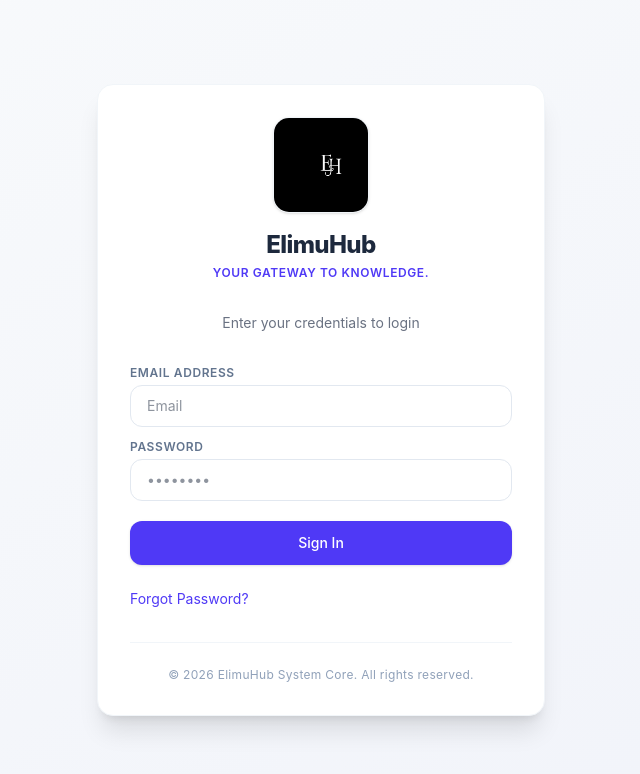
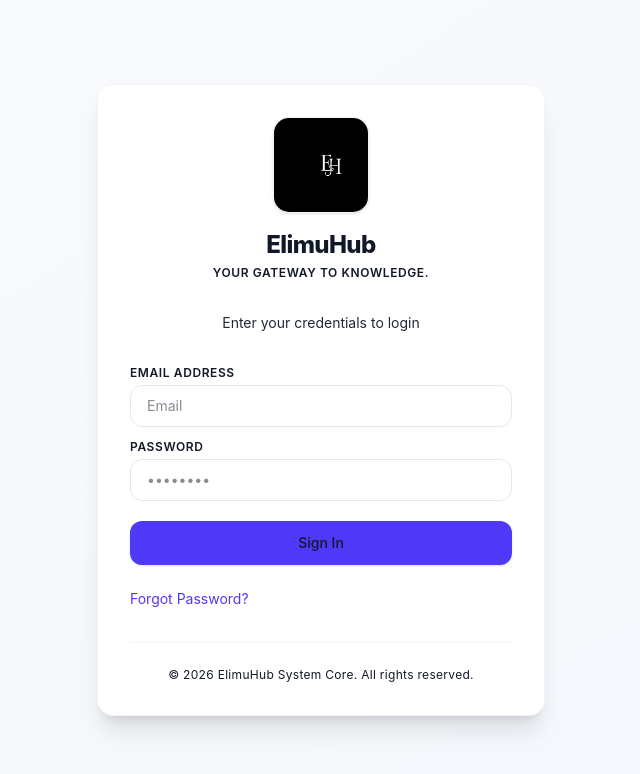
Before and after one commit to Zainabsaners/ElimuHub, a React (Vite) app in the folder frontend/: page /#/ in a window 1280 px wide. Shown: the top 774 px of the page, without its empty margins (319-959 px from the left). Built offline with nearby package versions, Linux system fonts and the light colour scheme; no server answers.

Commit message:
Fixed student portal components

```diff
--- a/frontend/src/components/Authentication/Login.jsx
+++ b/frontend/src/components/Authentication/Login.jsx
@@ -72,7 +72,7 @@ const Login = () => {
 
   return (
 
-    <div className="min-h-screen bg-gradient-to-br from-slate-50 to-indigo-50/40 flex items-center justify-center p-4">
+    <div className="min-h-screen bg-linear-to-br from-slate-50 to-indigo-50/40 flex items-center justify-center p-4">
       <div className="max-w-md w-full space-y-8 bg-white rounded-2xl shadow-xl p-8 border border-slate-100">
         {/* Header */}
         <div className="text-center">
@@ -88,7 +88,7 @@ const Login = () => {
 
           {authError && (
             <div className="bg-amber-50 border border-amber-200 text-amber-900 px-4 py-3 rounded-xl mt-4 flex items-center text-sm text-left">
-              <svg className="w-5 h-5 mr-2 text-amber-600 flex-shrink-0" fill="currentColor" viewBox="0 0 20 20">
+              <svg className="w-5 h-5 mr-2 text-amber-600 shrink-0" fill="currentColor" viewBox="0 0 20 20">
                 <path fillRule="evenodd" d="M18 10a8 8 0 11-16 0 8 8 0 0116 0zm-7 4a1 1 0 11-2 0 1 1 0 012 0zm-1-9a1 1 0 00-1 1v4a1 1 0 102 0V6a1 1 0 00-1-1z" clipRule="evenodd" />
               </svg>
               <span>{authError}</span>
--- a/frontend/src/components/BursarPortal/Dashboard.jsx
+++ b/frontend/src/components/BursarPortal/Dashboard.jsx
@@ -145,7 +145,7 @@ const BursarDashboard = () => {
 
   if (isLoading) {
     return (
-      <div className="min-h-screen bg-gradient-to-br from-gray-50 to-blue-50 flex items-center justify-center">
+      <div className="min-h-screen bg-linear-to-br from-gray-50 to-blue-50 flex items-center justify-center">
         <div className="text-center">
           <div className="animate-spin rounded-full h-12 w-12 border-b-2 border-blue-600 mx-auto mb-4"></div>
           <p className="text-lg text-gray-600">Loading dashboard data...</p>
@@ -155,7 +155,7 @@ const BursarDashboard = () => {
   }
 
   return (
-    <div className="min-h-screen bg-gradient-to-br from-gray-50 to-blue-50 w-full">
+    <div className="min-h-screen bg-linear-to-br from-gray-50 to-blue-50 w-full">
       {/* Header */}
       <header className="w-full bg-white shadow-sm border-b border-gray-200">
         <div className="w-full px-4 md:px-6 py-4 md:py-6">
--- a/frontend/src/components/StudentPortal/Dashboard.jsx
+++ b/frontend/src/components/StudentPortal/Dashboard.jsx
@@ -19,6 +19,8 @@ import { FaMoneyBillWave, FaGraduationCap } from 'react-icons/fa';
 import { useAuth } from '../../components/Authentication/AuthContext';
 import { useTheme } from '../../context/ThemeContext';
 import toast from 'react-hot-toast';
+
+const API_BASE = import.meta.env.VITE_API_URL || 'http://127.0.0.1:8000/api';
 
 // ==================== SKELETON LOADER COMPONENTS ====================
 const StatCardSkeleton = () => (
@@ -201,7 +203,7 @@ const Dashboard = () => {
     setError(null);
     if (!showToast) setLoading(true);
 
-    const response = await authenticatedFetch('http://127.0.0.1:8000/api/students/dashboard/');
+    const response = await authenticatedFetch(`${API_BASE}/api/student/dashboard/`);
 
     // ✅ Check if response exists before accessing .ok
     if (!response) {
--- a/frontend/src/components/StudentPortal/Finance/FeeStatement.jsx
+++ b/frontend/src/components/StudentPortal/Finance/FeeStatement.jsx
@@ -18,6 +18,8 @@ import { FaMoneyBillWave, FaReceipt } from 'react-icons/fa';
 import { useAuth } from '../../Authentication/AuthContext';
 import { useTheme } from '../../../context/ThemeContext';
 import toast from 'react-hot-toast';
+
+const API_BASE = import.meta.env.VITE_API_URL || 'http://127.0.0.1:8000/api';
 
 const FeeStatement = () => {
   const { authenticatedFetch } = useAuth();
@@ -40,7 +42,7 @@ const FeeStatement = () => {
     try {
       if (!showToast) setLoading(true);
 
-      const response = await authenticatedFetch('http://127.0.0.1:8000/api/students/finance/');
+      const response = await authenticatedFetch(`${API_BASE}/api/students/finance/`);
 
       if (!response.ok) {
         throw new Error(`HTTP ${response.status}: ${response.statusText}`);
--- a/frontend/src/components/TeacherPortal/TeacherDashboard.jsx
+++ b/frontend/src/components/TeacherPortal/TeacherDashboard.jsx
@@ -42,7 +42,7 @@ const TeacherDashboard = () => {
     <div className={`p-4 md:p-6 min-h-screen transition-colors duration-300 ${theme === 'dark' ? 'bg-gray-900' : 'bg-gray-50'}`}>
       <div className="flex justify-between items-center mb-6">
         <div>
-          <h1 className="text-2xl md:text-3xl font-bold text-gray-800 dark:text-white">
+          <h1 className="text-2xl md:text-3xl font-bold text-gray-900 dark:text-white">
             Welcome, {teacher?.name || 'Teacher'}! 👋
           </h1>
           <p className="text-gray-600 dark:text-gray-400">{teacher?.email}</p>
--- a/frontend/src/index.css
+++ b/frontend/src/index.css
@@ -1,183 +1,65 @@
 @import "tailwindcss";
+
+/* ===== BASE STYLES – HIGH CONTRAST ===== */
+@layer base {
+  body {
+    background-color: #f9fafb;
+    color: #111827;
+    transition: background-color 0.3s, color 0.3s;
+  }
+
+  .dark body {
+    background-color: #111827;
+    color: #f3f4f6;
+  }
+}
+
+/* ===== FORCE ALL TEXT TO BE READABLE ===== */
+body, p, h1, h2, h3, h4, h5, h6, span, label, td, th, li,
+input, textarea, select, button {
+  color: #111827 !important;
+}
+
+.dark body, .dark p, .dark h1, .dark h2, .dark h3, .dark h4,
+.dark h5, .dark h6, .dark span, .dark label, .dark td, .dark th,
+.dark li, .dark input, .dark textarea, .dark select, .dark button {
+  color: #f3f4f6 !important;
+}
+
+/* ===== FIX SPECIFIC LOW-CONTRAST CLASSES ===== */
+.text-white {
+  color: #111827 !important;
+}
+.dark .text-white {
+  color: #ffffff !important;
+}
+
+.text-gray-100, .text-gray-200, .text-gray-300,
+.text-gray-400, .text-gray-500 {
+  color: #1f2937 !important;
+}
+.dark .text-gray-100, .dark .text-gray-200, .dark .text-gray-300,
+.dark .text-gray-400, .dark .text-gray-500 {
+  color: #e5e7eb !important;
+}
 
 /* ===== ANIMATIONS ===== */
 @keyframes slideIn {
-  from {
-    transform: translateX(100%);
-    opacity: 0;
-  }
-  to {
-    transform: translateX(0);
-    opacity: 1;
-  }
+  from { transform: translateX(100%); opacity: 0; }
+  to { transform: translateX(0); opacity: 1; }
 }
-
-.animate-slideIn {
-  animation: slideIn 0.3s ease-out;
-}
+.animate-slideIn { animation: slideIn 0.3s ease-out; }
 
 @keyframes fadeIn {
-  from {
-    opacity: 0;
-    transform: translateY(-10px);
-  }
-  to {
-    opacity: 1;
-    transform: translateY(0);
-  }
+  from { opacity: 0; transform: translateY(-10px); }
+  to { opacity: 1; transform: translateY(0); }
 }
+.animate-fadeIn { animation: fadeIn 0.3s ease-out; }
 
-.animate-fadeIn {
-  animation: fadeIn 0.3s ease-out;
-}
-
-/* ===== BASE STYLES ===== */
-body {
-  background-color: #f3f4f6;
-  color: #111827;
-  transition: background-color 0.3s ease, color 0.3s ease;
-}
-
-/* Dark mode body */
-.dark body {
-  background-color: #111827;
-  color: #f9fafb;
-}
-
-/* ===== SCROLLBAR STYLING ===== */
-::-webkit-scrollbar {
-  width: 6px;
-  height: 6px;
-}
-
-::-webkit-scrollbar-track {
-  background: transparent;
-}
-
-::-webkit-scrollbar-thumb {
-  background: #818cf8;
-  border-radius: 10px;
-}
-
-::-webkit-scrollbar-thumb:hover {
-  background: #6366f1;
-}
-
-.dark ::-webkit-scrollbar-thumb {
-  background: #4f46e5;
-}
-
-.dark ::-webkit-scrollbar-thumb:hover {
-  background: #6366f1;
-}
-
-/* ===== TRANSITIONS ===== */
-* {
-  transition: background-color 0.3s ease,
-              border-color 0.3s ease,
-              color 0.3s ease,
-              box-shadow 0.3s ease;
-}
-
-/* ===== DARK MODE UTILITY CLASSES ===== */
-/* Backgrounds */
-.dark .bg-white {
-  background-color: #1f2937 !important;
-}
-
-.dark .bg-gray-50 {
-  background-color: #111827 !important;
-}
-
-.dark .bg-gray-100 {
-  background-color: #1f2937 !important;
-}
-
-.dark .bg-gray-200 {
-  background-color: #374151 !important;
-}
-
-/* Text colors */
-.dark .text-gray-800 {
-  color: #f9fafb !important;
-}
-
-.dark .text-gray-700 {
-  color: #e5e7eb !important;
-}
-
-.dark .text-gray-600 {
-  color: #9ca3af !important;
-}
-
-.dark .text-gray-500 {
-  color: #9ca3af !important;
-}
-
-.dark .text-gray-400 {
-  color: #6b7280 !important;
-}
-
-/* Borders */
-.dark .border-gray-200 {
-  border-color: #374151 !important;
-}
-
-.dark .border-gray-300 {
-  border-color: #4b5563 !important;
-}
-
-/* Cards and containers */
-.dark .shadow-lg {
-  box-shadow: 0 10px 15px -3px rgba(0, 0, 0, 0.3), 0 4px 6px -2px rgba(0, 0, 0, 0.2) !important;
-}
-
-.dark .shadow-md {
-  box-shadow: 0 4px 6px -1px rgba(0, 0, 0, 0.3), 0 2px 4px -1px rgba(0, 0, 0, 0.2) !important;
-}
-
-.dark .shadow-xl {
-  box-shadow: 0 20px 25px -5px rgba(0, 0, 0, 0.3), 0 10px 10px -5px rgba(0, 0, 0, 0.2) !important;
-}
-
-/* Dividers */
-.dark .border-t {
-  border-color: #374151 !important;
-}
-
-.dark .border-b {
-  border-color: #374151 !important;
-}
-
-/* Inputs and form elements */
-.dark input,
-.dark textarea,
-.dark select {
-  background-color: #1f2937 !important;
-  color: #f9fafb !important;
-  border-color: #4b5563 !important;
-}
-
-.dark input:focus,
-.dark textarea:focus,
-.dark select:focus {
-  border-color: #6366f1 !important;
-  outline: none !important;
-}
-
-/* Table styles */
-.dark table {
-  background-color: #1f2937 !important;
-}
-
-.dark table thead {
-  background-color: #111827 !important;
-}
-
-.dark table tbody tr {
-  border-bottom-color: #374151 !important;
-}
-
-.dark table tbody tr:hover {
-  background-color: #374151 !important;
-}
+/* ===== SCROLLBAR ===== */
+::-webkit-scrollbar { width: 6px; height: 6px; }
+::-webkit-scrollbar-track { background: transparent; }
+::-webkit-scrollbar-thumb { background: #818cf8; border-radius: 10px; }
+::-webkit-scrollbar-thumb:hover { background: #6366f1; }
+.dark ::-webkit-scrollbar-thumb { background: #4f46e5; }
+.dark ::-webkit-scrollbar-thumb:hover { background: #6366f1; }
```
Also changed, not shown: frontend/src/components/TeacherPortal/CreateAssignments.jsx (+8 -4 lines).
